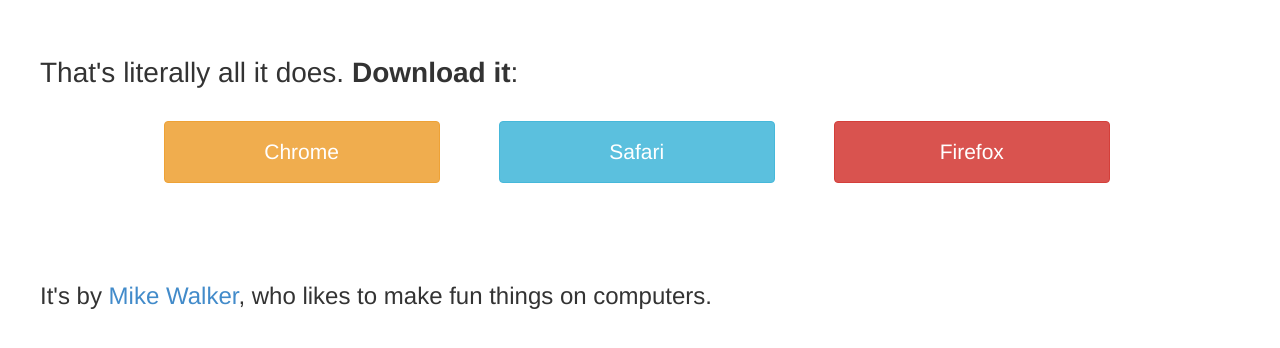
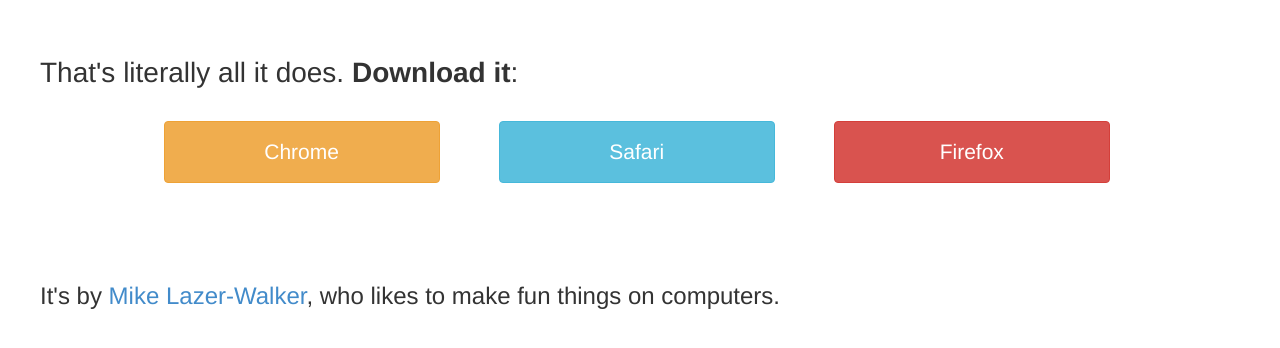
Before and after one commit to lazerwalker/literally, a plain HTML site: page index.html in a window 1280 px wide. Shown: the part 836-1184 px from the top of the page. Drawn offline with Linux system fonts and the light colour scheme.

Commit message:
Walker -> Lazer-Walker

```diff
--- a/index.html
+++ b/index.html
@@ -29,7 +29,7 @@
       <a class='btn btn-large btn-danger' href="https://github.com/lazerwalker/literally/blob/master/literally.xpi?raw=true">Firefox</a>
     </div>
 
-    <div class='footer'>It's by <a href="http://lazerwalker.com">Mike Walker</a>, who likes to make fun things on computers.</h2>
+    <div class='footer'>It's by <a href="http://lazerwalker.com">Mike Lazer-Walker</a>, who likes to make fun things on computers.</h2>
   </div>
 </body>
 </html>
```
